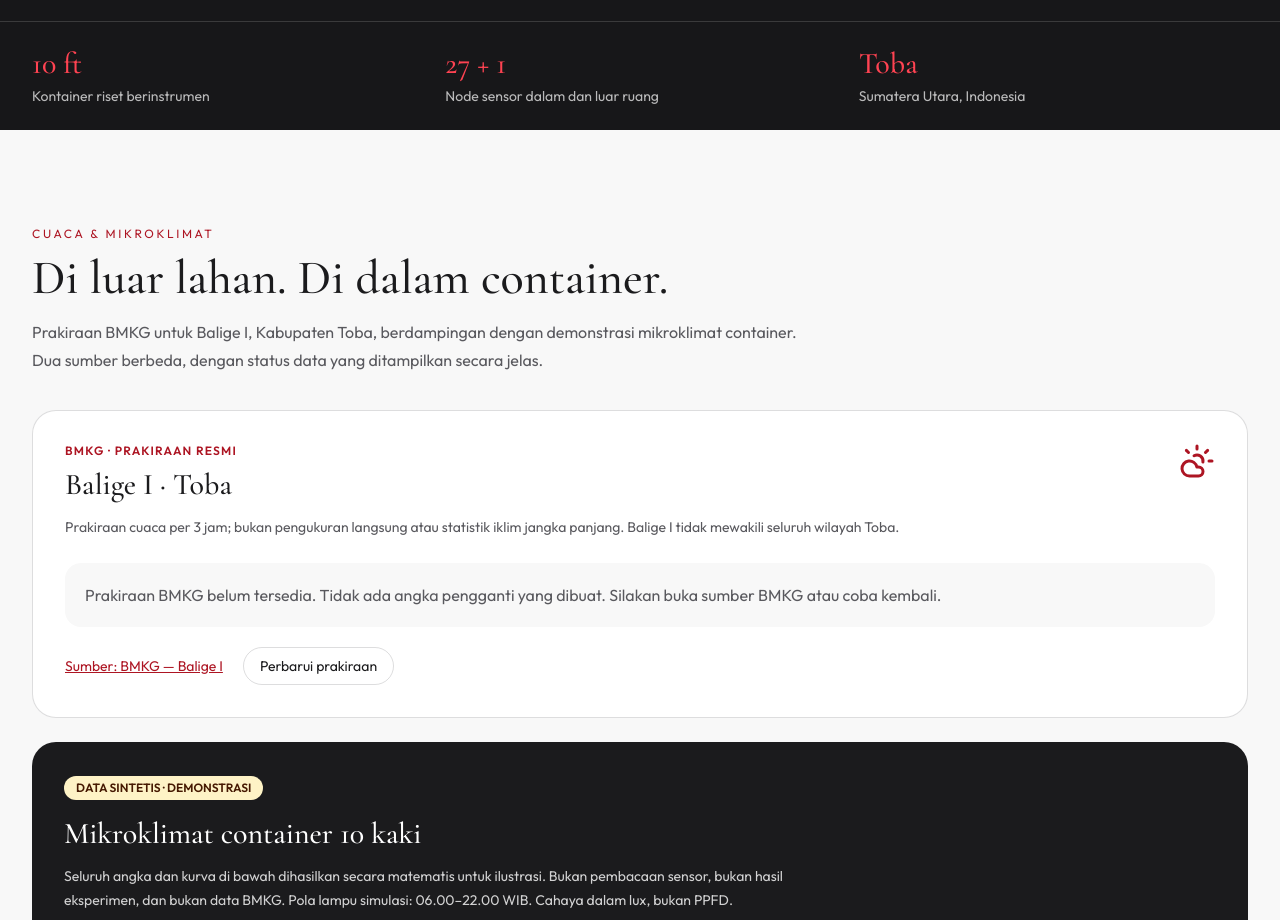
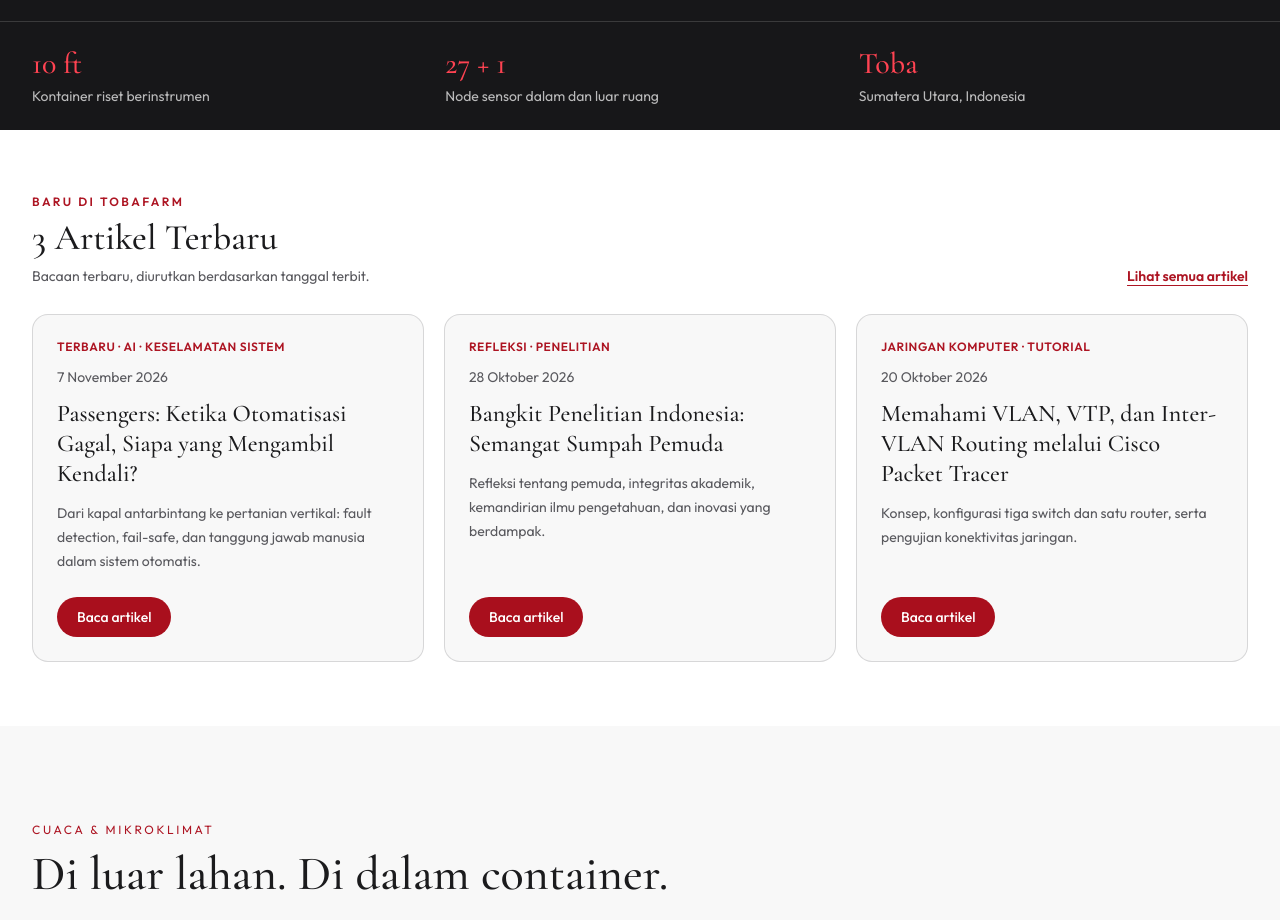
Before and after one commit to albertsagala/tobafarm, a Next.js app: page /id in a window 1280 px wide. Shown: the part 960-1880 px from the top of the page. Built offline with nearby package versions, Linux system fonts and the light colour scheme; no server answers.

Commit message:
Feature latest three articles near top of id homepage

```diff
--- a/src/app/id/page.tsx
+++ b/src/app/id/page.tsx
@@ -1,3 +1,4 @@
+import { LatestArticles } from "@/components/LatestArticles";
 import { ClimateMetrics } from "@/components/ClimateMetrics";
 import { AcademicOverview } from "@/components/AcademicOverview";
 import type { Metadata } from "next";
@@ -23,6 +24,7 @@ export default function Home() {
       <Header locale="id" />
       <main id="main">
         <Hero locale="id" />
+        <LatestArticles locale="id" />
         <ClimateMetrics locale="id" />
         <ResearchStories locale="id" />
         <About />
```
